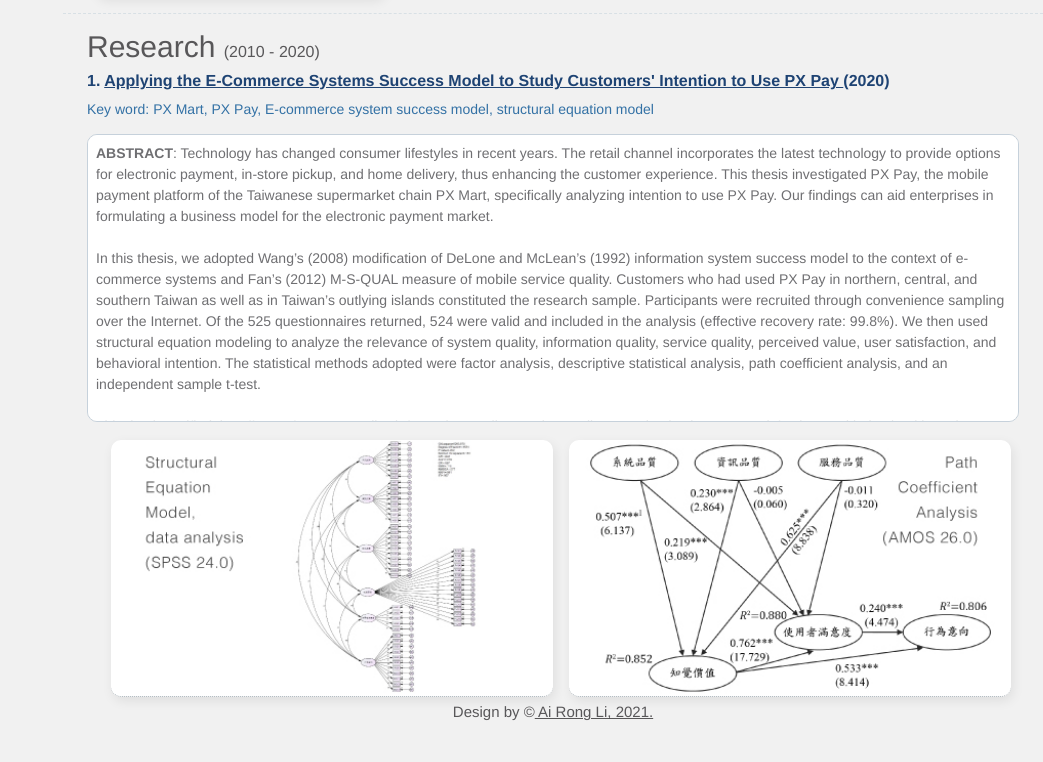
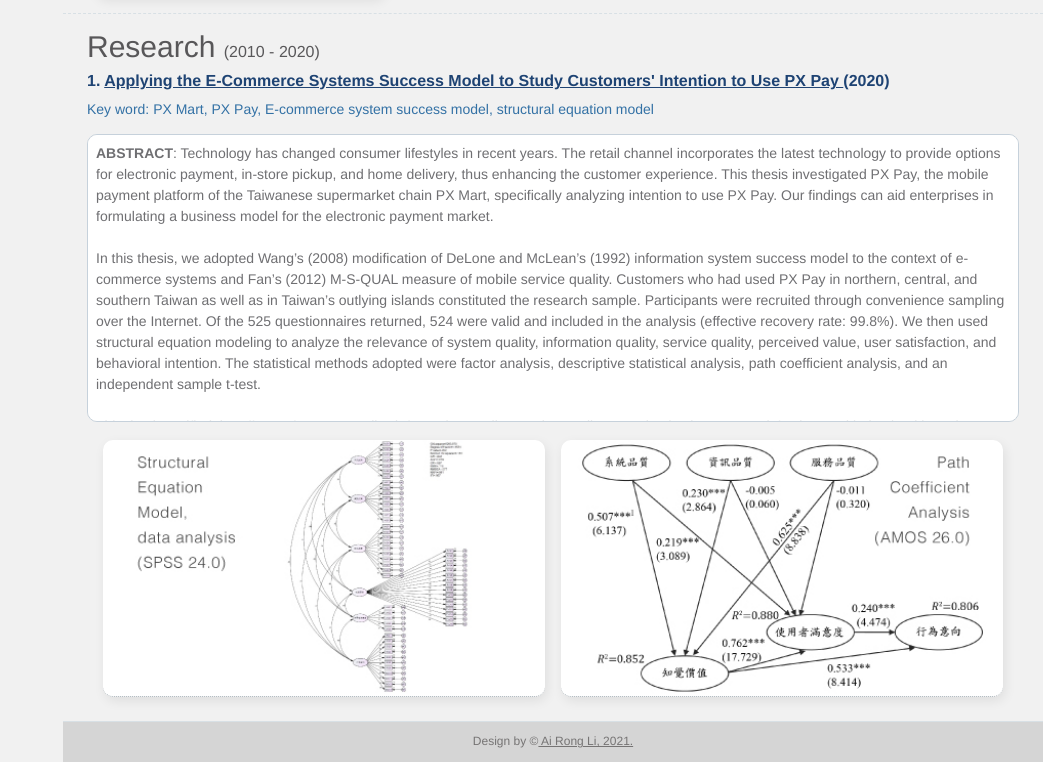
Before and after one commit to AiLee1206/Profilio_Alivio, a plain HTML site: page index.html in a window 1280 px wide. Shown: the part 4737-5499 px from the top of the page, without its empty margins (237-1280 px from the left). Before the commit the page ends 5461 px from the top, so only its background shows below. Drawn offline with nearby package versions, Linux system fonts and the light colour scheme.

Commit message:
Modify the footer style

```diff
--- a/css/custom.css
+++ b/css/custom.css
@@ -227,14 +227,13 @@ body,h1,h2,h3,h4,h5,h6 {
   border-radius: 50%;
   width:50%;
 }
-.thesis_content {
-  border: 1px solid #c6d1db;
-  padding: 8px 8px;
-  color: rgb(87 87 91 / 86%);
-  height: 290px;
-  overflow: scroll;
-  background: #fff;
-  border-radius: 10px;
+.footer {
+  background-color: #d5d5d5;
+  border-top: 1px solid #d8e0e5;
+  padding: 10px 0 12px;
+  margin-top: 20px;
+  font-size: 12px;
+  color: #767474;
 }
 .ai-margin {
   margin-left: 2px;
@@ -304,6 +303,13 @@ hr {
   color: rgb(87 87 91 / 86%);
   height: 288px;
   overflow: scroll;
+  background: #fff;
+  border-radius: 10px;
+}
+.research-image {
+  border-radius: 10px;
+  background: #fff;
+  box-shadow: 2px 4px 12px rgb(0 0 0 / 8%);
 }
 /* Go to top */
 .gotoTopBtn {
@@ -427,4 +433,7 @@ hr {
   .thesis_keyword {
     margin-left: 0px!important;
   }
+  .research-image {
+    margin-bottom: 10px;
+  }
 }
--- a/index.html
+++ b/index.html
@@ -561,10 +561,10 @@
 
     <div class="w3-row-padding" id="research">
       <div class="w3-col m6">
-        <img class="w3-third w3-container ai-link" src="images/sem_pxpay.jpg" alt="Structural Equation Model, data analysis (SPSS 24.0)" style="width:100%">
+        <img class="w3-third w3-container research-image" src="images/sem_pxpay.jpg" alt="Structural Equation Model, data analysis (SPSS 24.0)" style="width:100%">
       </div>
       <div class="w3-col m6">
-        <img class="w3-third w3-container ai-link" src="images/path_analysis.jpg" alt="Path Coefficient Analysis (AMOS 26.0)" style="width:100%">
+        <img class="w3-third w3-container research-image" src="images/path_analysis.jpg" alt="Path Coefficient Analysis (AMOS 26.0)" style="width:100%">
       </div>
     </div>
   </div>
```
